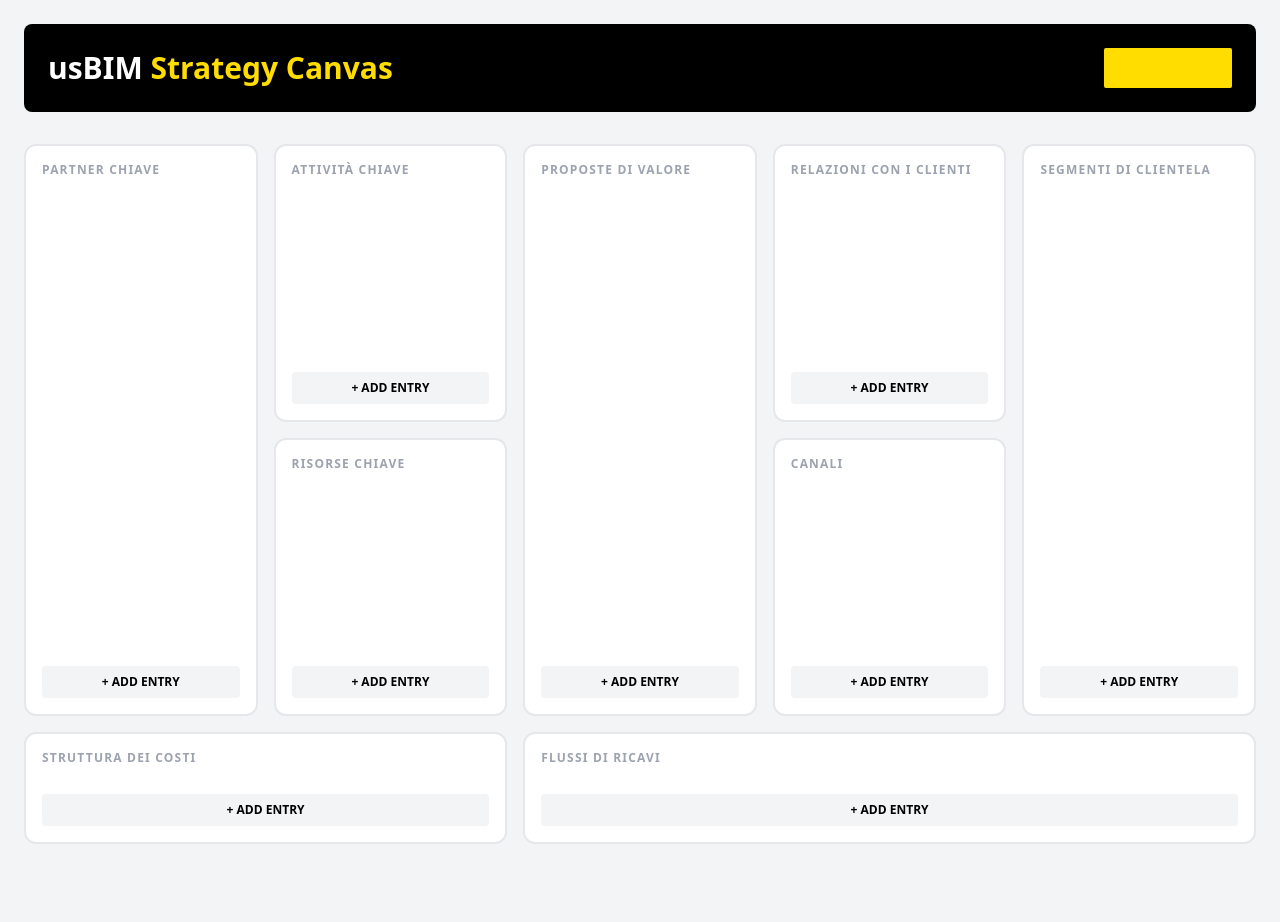
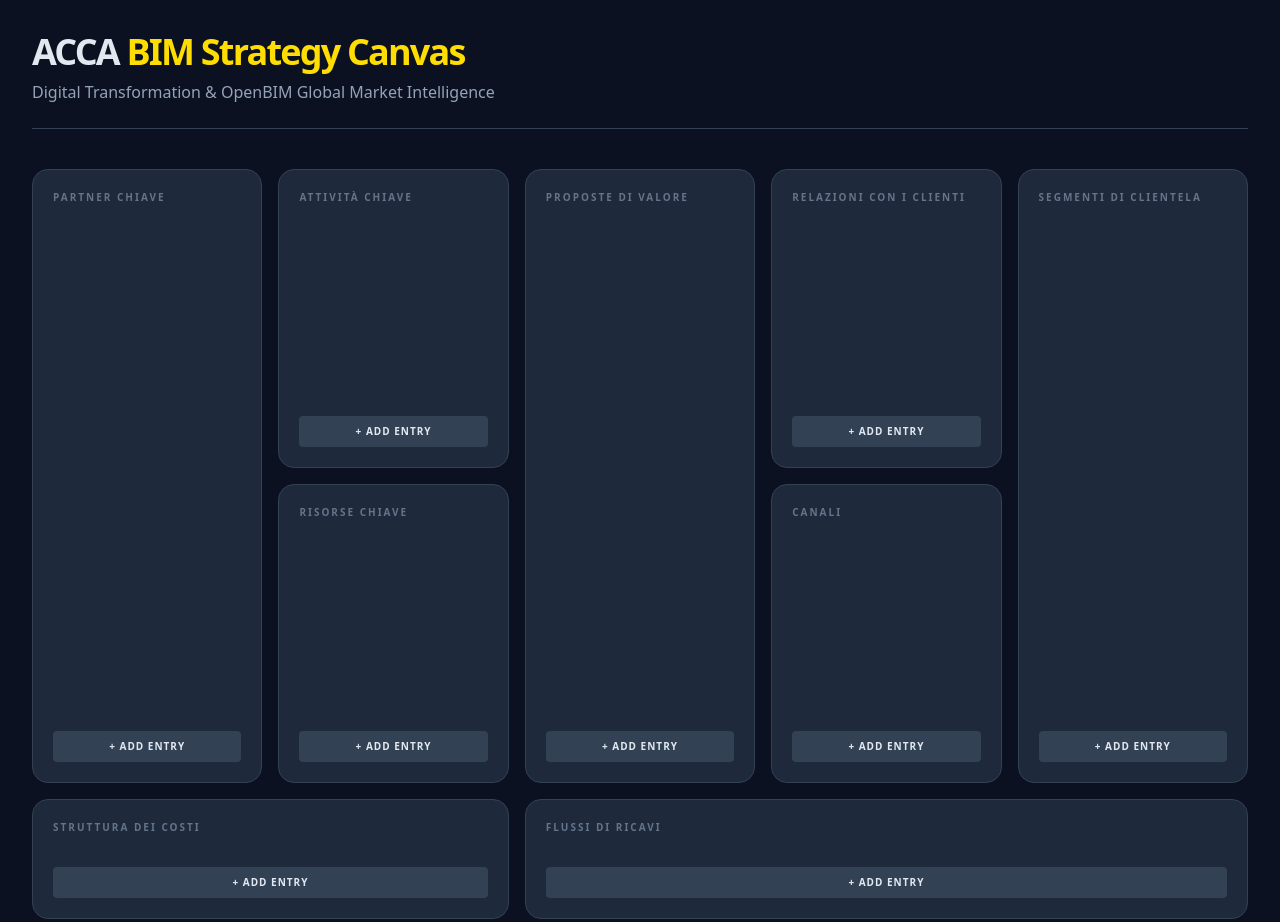
Before and after one commit to jonlewuk-ship-it/EN-Canvas, a website: page index.html in a window 1280 px wide. Before the commit the page ends 868 px from the top, so only its background shows below. Drawn offline with nearby package versions, Linux system fonts and the light colour scheme.

Commit message:
Update index.html

```diff
--- a/index.html
+++ b/index.html
@@ -4,19 +4,31 @@
     <meta charset="UTF-8">
     <script src="https://cdn.tailwindcss.com"></script>
     <style>
-        .acca-yellow { background-color: #FFDD00; }
-        .canvas-box { border: 2px solid #e5e7eb; transition: all 0.2s; }
-        .canvas-box:hover { border-color: #FFDD00; }
+        body { background-color: #0B1120; color: #E2E8F0; }
+        .canvas-card { background: #1E293B; border: 1px solid #334155; }
+        .acca-yellow { color: #FFDD00; }
+        .btn-acca { background-color: #FFDD00; color: #000; font-weight: 800; }
     </style>
 </head>
-<body class="bg-gray-100 p-6 font-sans">
-    <div class="max-w-7xl mx-auto">
-        <header class="flex justify-between items-center mb-8 bg-black p-6 rounded-lg">
-            <h1 class="text-white text-3xl font-bold">usBIM <span class="text-[#FFDD00]">Strategy Canvas</span></h1>
-            <div class="h-10 w-32 bg-[#FFDD00] rounded-sm"></div> </header>
+<body class="p-8">
+    <header class="mb-10 border-b border-slate-700 pb-6 flex justify-between items-end">
+        <div>
+            <h1 class="text-4xl font-extrabold tracking-tighter">ACCA <span class="acca-yellow">BIM Strategy Canvas</span></h1>
+            <p class="text-slate-400 mt-2">Digital Transformation & OpenBIM Global Market Intelligence</p>
+        </div>
+    </header>
 
-        <div id="canvas-grid" class="grid grid-cols-5 grid-rows-2 gap-4 h-[700px]">
+    <div id="canvas-grid" class="grid grid-cols-5 grid-rows-2 gap-4 h-[750px]"></div>
+
+    <div id="modal" class="hidden fixed inset-0 bg-black/80 flex items-center justify-center p-4">
+        <div class="bg-[#1E293B] p-6 rounded-xl w-full max-w-lg border border-slate-600">
+            <h2 id="modal-title" class="text-xl font-bold mb-4 acca-yellow">Add Strategy Detail</h2>
+            <textarea id="entry-text" class="w-full h-40 bg-slate-900 text-white p-4 rounded mb-4" placeholder="Enter detailed strategy..."></textarea>
+            <div class="flex justify-end gap-2">
+                <button onclick="closeModal()" class="px-4 py-2 text-slate-400">Cancel</button>
+                <button onclick="saveEntry()" class="px-6 py-2 btn-acca rounded">Save Strategy</button>
             </div>
+        </div>
     </div>
 
     <script>
@@ -32,16 +44,31 @@
             { name: "Flussi di Ricavi", col: "span 3", row: "span 1" }
         ];
 
+        let activeSection = "";
         const grid = document.getElementById('canvas-grid');
+
         layout.forEach(sec => {
             grid.innerHTML += `
-                <div class="canvas-box bg-white p-4 rounded-xl flex flex-col" style="grid-column: ${sec.col}; grid-row: ${sec.row};">
-                    <h2 class="font-black text-xs uppercase tracking-widest text-gray-400 mb-3">${sec.name}</h2>
-                    <div id="content-${sec.name.replace(/ /g, '-')}" class="flex-grow overflow-y-auto space-y-3 mb-4"></div>
-                    <button onclick="addEntry('${sec.name}')" class="text-xs font-bold py-2 bg-gray-100 hover:bg-[#FFDD00] rounded transition-colors">+ ADD ENTRY</button>
+                <div class="canvas-card p-5 rounded-2xl flex flex-col" style="grid-column: ${sec.col}; grid-row: ${sec.row};">
+                    <h2 class="text-[10px] uppercase font-bold text-slate-500 tracking-[0.2em] mb-4">${sec.name}</h2>
+                    <div id="content-${sec.name.replace(/ /g, '-')}" class="flex-grow overflow-y-auto space-y-3 mb-4 text-sm text-slate-300"></div>
+                    <button onclick="openModal('${sec.name}')" class="w-full py-2 bg-slate-700 hover:bg-slate-600 rounded text-[10px] font-bold tracking-widest">+ ADD ENTRY</button>
                 </div>
             `;
         });
+
+        function openModal(sec) { activeSection = sec; document.getElementById('modal').classList.remove('hidden'); }
+        function closeModal() { document.getElementById('modal').classList.add('hidden'); }
+
+        async function saveEntry() {
+            const content = document.getElementById('entry-text').value;
+            await fetch('/api/canvas', {
+                method: 'POST',
+                headers: {'Content-Type': 'application/json'},
+                body: JSON.stringify({ section: activeSection, content })
+            });
+            location.reload();
+        }
     </script>
 </body>
 </html>
```
